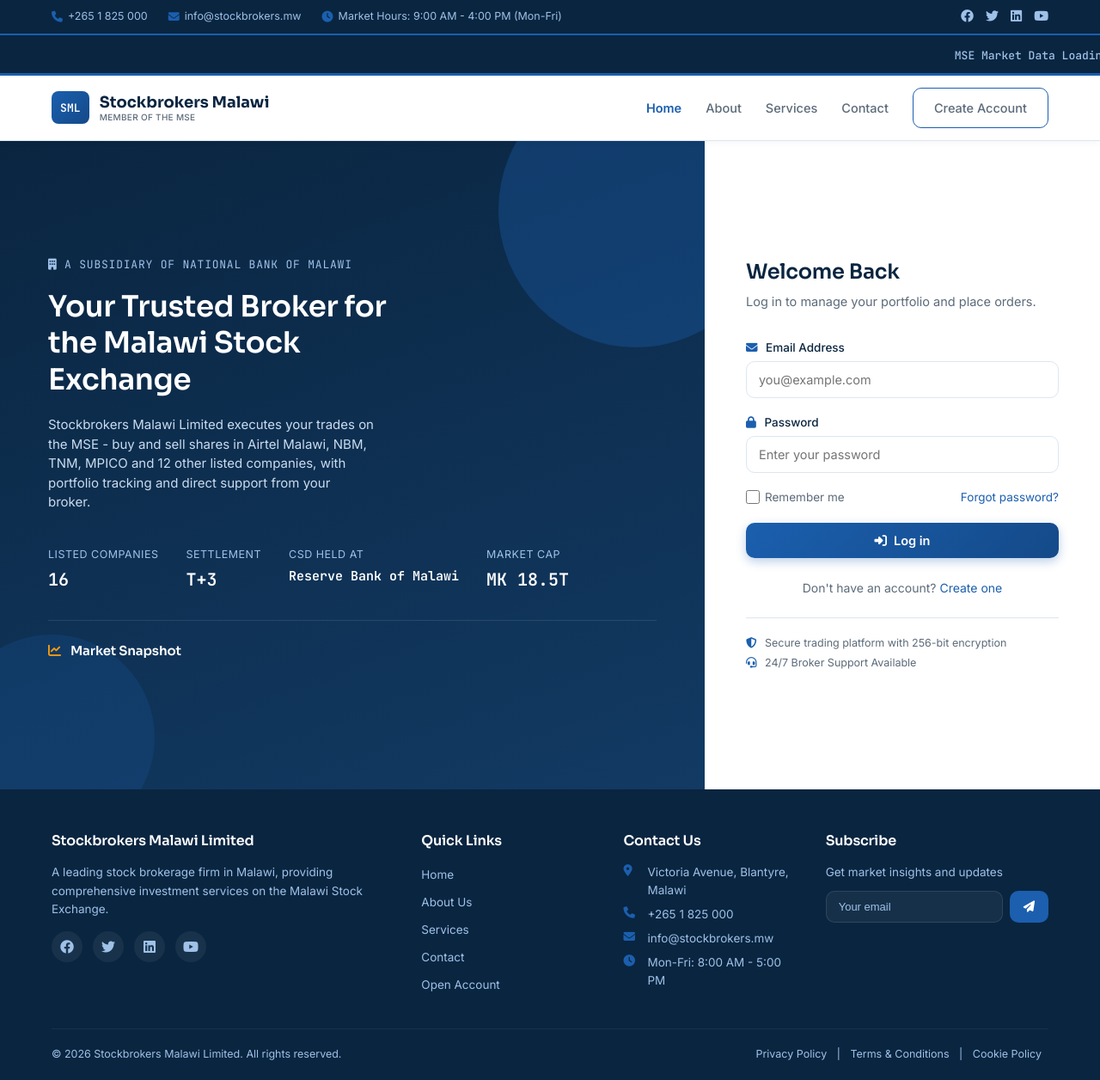
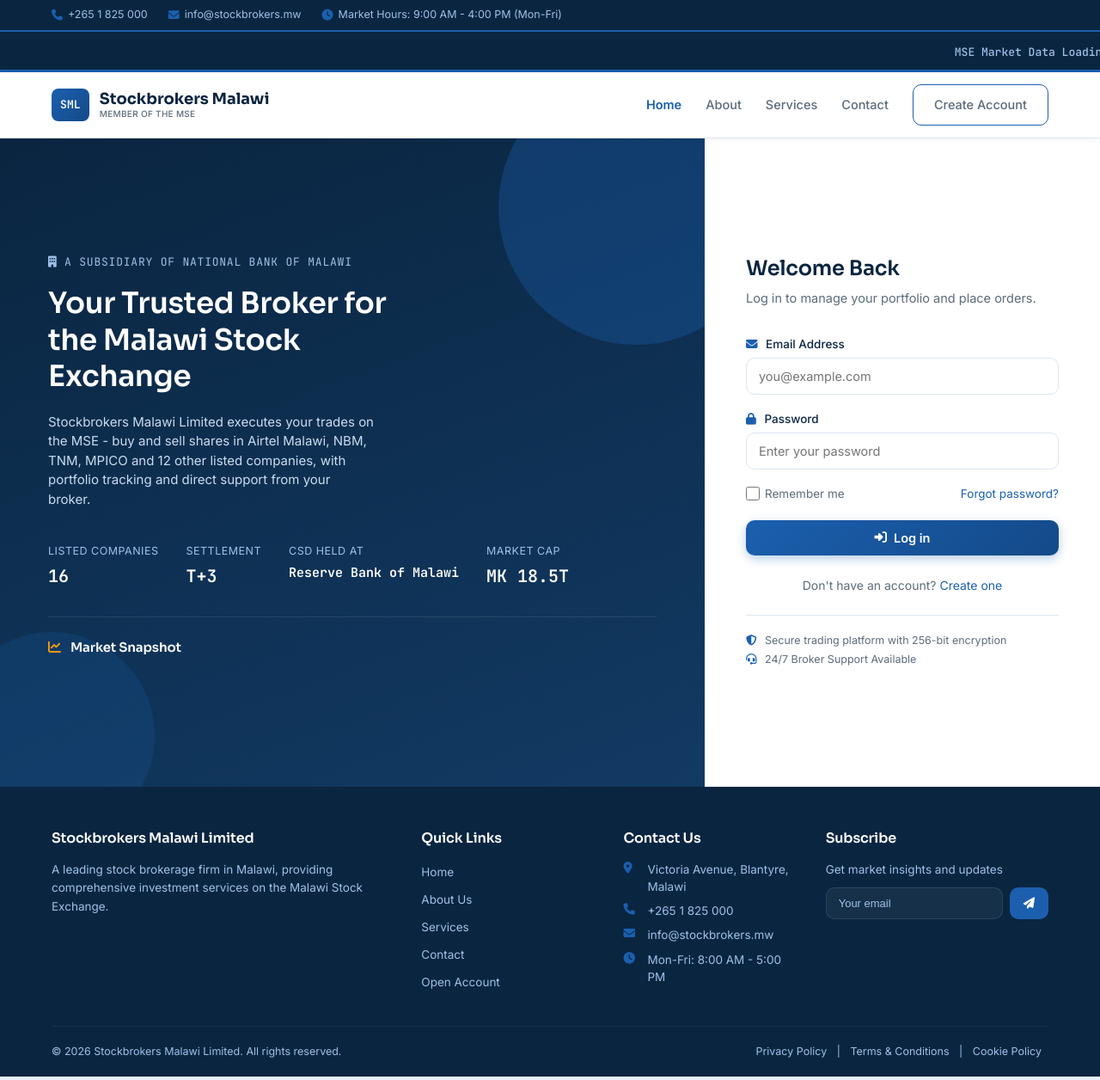
Before and after one commit to Angella0215/share_trading_system, a plain HTML site: page frontend/index.html in a window 1280 px wide. Shown: the whole page at 86% size. Drawn offline with Linux system fonts and the light colour scheme.

Commit message:
Remove social media icons from homepage top bar and footer

```diff
--- a/frontend/index.html
+++ b/frontend/index.html
@@ -16,12 +16,7 @@
                 <span><i class="fas fa-envelope"></i> info@stockbrokers.mw</span>
                 <span><i class="fas fa-clock"></i> Market Hours: 9:00 AM - 4:00 PM (Mon-Fri)</span>
             </div>
-            <div class="top-bar-right">
-                <a href="#"><i class="fab fa-facebook"></i></a>
-                <a href="#"><i class="fab fa-twitter"></i></a>
-                <a href="#"><i class="fab fa-linkedin"></i></a>
-                <a href="#"><i class="fab fa-youtube"></i></a>
-            </div>
+
         </div>
     </div>
 
@@ -141,12 +136,7 @@
                 <div class="footer-col">
                     <h4>Stockbrokers Malawi Limited</h4>
                     <p>A leading stock brokerage firm in Malawi, providing comprehensive investment services on the Malawi Stock Exchange.</p>
-                    <div class="footer-social">
-                        <a href="#"><i class="fab fa-facebook"></i></a>
-                        <a href="#"><i class="fab fa-twitter"></i></a>
-                        <a href="#"><i class="fab fa-linkedin"></i></a>
-                        <a href="#"><i class="fab fa-youtube"></i></a>
-                    </div>
+
                 </div>
                 <div class="footer-col">
                     <h4>Quick Links</h4>
```
